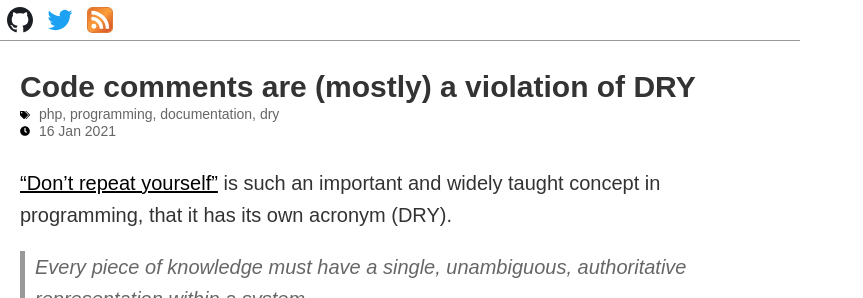
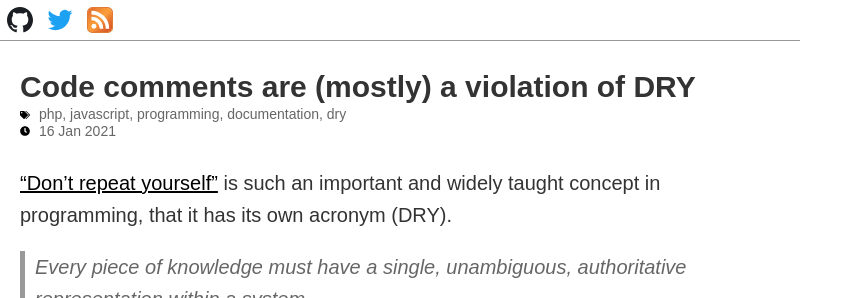
Before and after one commit to danrot/danrot.github.io, a Jekyll site: the page built from _posts/2021-01-16-code-comments-are-mostly-a-violation-of-dry.md, in a window 1280 px wide and 900 px high. Shown: the part 179-477 px from the top of the window, without its empty margins (0-863 px from the left). Built offline with Jekyll 4.4.1, drawn with Linux system fonts in a browser that asks for light colours.

Commit message:
Added missing tag in code comment blog post

```diff
--- a/_posts/2021-01-16-code-comments-are-mostly-a-violation-of-dry.md
+++ b/_posts/2021-01-16-code-comments-are-mostly-a-violation-of-dry.md
@@ -5,6 +5,7 @@ excerpt: Comments in code are quite often a code smell. Let's see what is subopt
 
 tags:
     - php
+    - javascript
     - programming
     - documentation
     - dry
```
